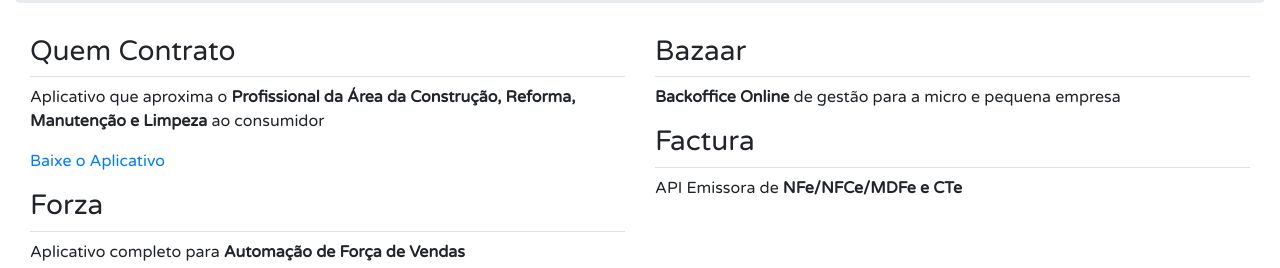
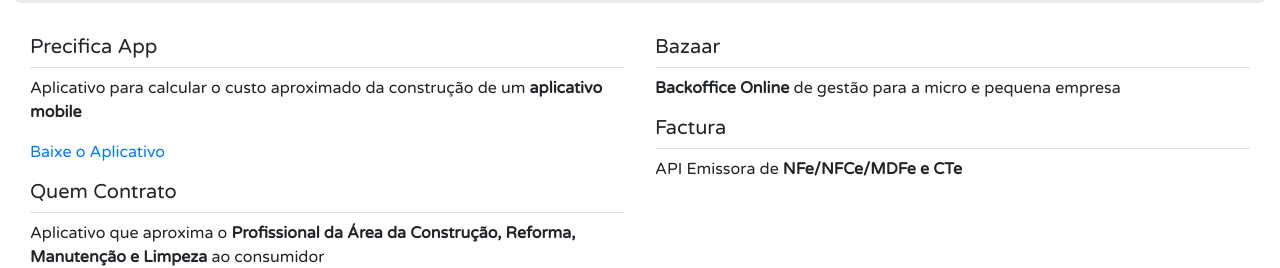
Before and after one commit to BLACKFISHLABS/blackfishlabs.github.io, a plain HTML site: page index.html in a window 1280 px wide. Shown: the part 534-802 px from the top of the page. Drawn offline with nearby package versions, Linux system fonts and the light colour scheme.

Commit message:
Adding Precifica App

```diff
--- a/index.html
+++ b/index.html
@@ -75,24 +75,23 @@
         </div>
         <div class="row marketing">
             <div class="col-xl-6">
-                <h3 class="pb-2 mb-2 border-bottom">Quem Contrato</h3>
+                <h5 class="pb-2 mb-2 border-bottom">Precifica App</h5>
+                <p>Aplicativo para calcular o custo aproximado da construção de um <b>aplicativo mobile</b></p>
+                <p><a href="http://bit.ly/2A1EO5M" target="_blank">Baixe o Aplicativo</a> </p>
+
+                <h5 class="pb-2 mb-2 border-bottom">Quem Contrato</h5>
                 <p>Aplicativo que aproxima o <b>Profissional da &#xC1;rea da Constru&#xE7;&#xE3;o, Reforma,
                         Manuten&#xE7;&#xE3;o e Limpeza</b> ao consumidor</p>
                 <p><a href="http://bit.ly/2TbbDVQ" target="_blank">Baixe o Aplicativo</a> </p>
 
-                <h3 class="pb-2 mb-2 border-bottom">Forza</h3>
+                <h5 class="pb-2 mb-2 border-bottom">Forza</h5>
                 <p>Aplicativo completo para <b>Automa&#xE7;&#xE3;o de For&#xE7;a de Vendas</b></p>
-
-                <!--
-                <h3 class="pb-2 mb-2 border-bottom">Artem</h3>
-                <p>Aplicativo para formação de preços e lançamento de encomendas para o <b>Artesão</b></p>
-                -->
             </div>
             <div class="col-xl-6">
-                <h3 class="pb-2 mb-2 border-bottom">Bazaar</h3>
+                <h5 class="pb-2 mb-2 border-bottom">Bazaar</h5>
                 <p><b>Backoffice Online</b> de gestão para a micro e pequena empresa</p>
 
-                <h3 class="pb-2 mb-2 border-bottom">Factura</h3>
+                <h5 class="pb-2 mb-2 border-bottom">Factura</h5>
                 <p>API Emissora de <b>NFe/NFCe/MDFe e CTe</b></p>
             </div>
         </div>
```
Also changed, not shown: 1 other file.
